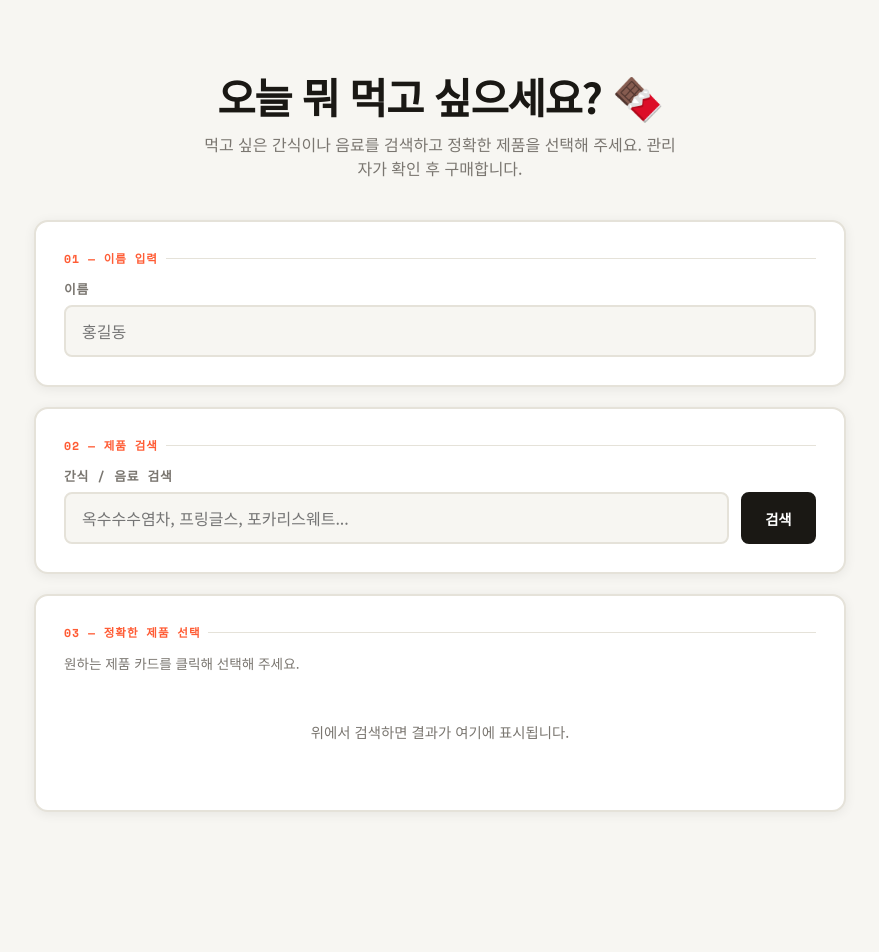
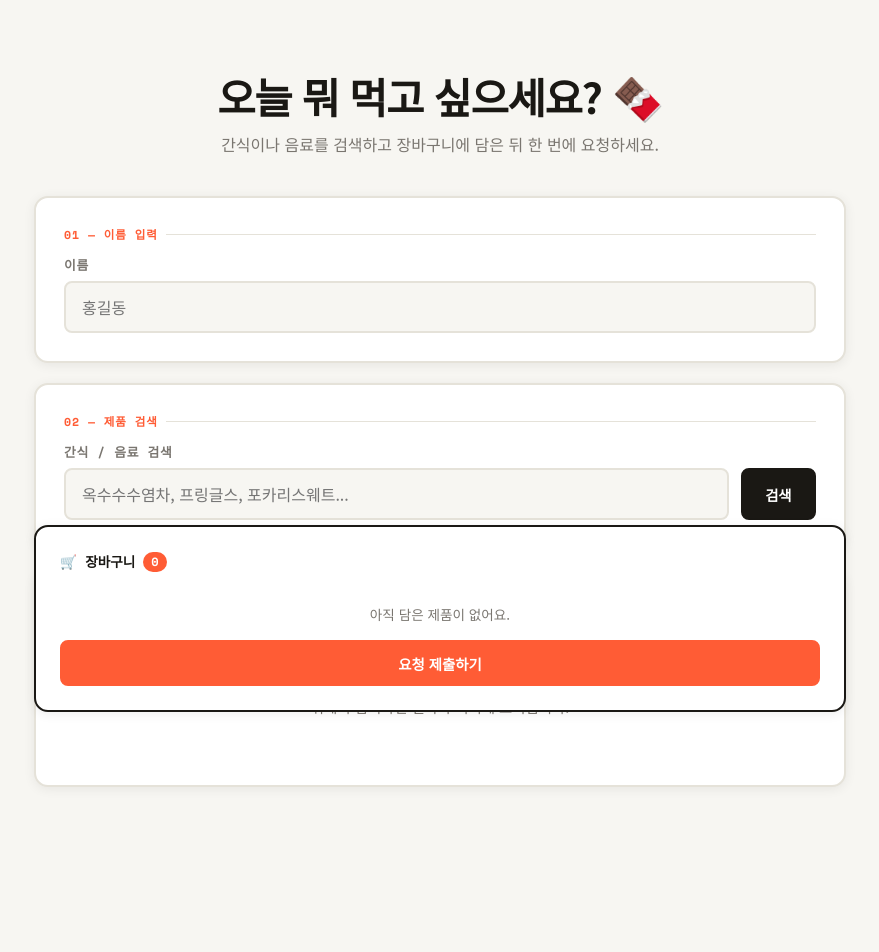
Before and after one commit to tonyjun10/snack-app, a Flask app: page / in a window 1280 px wide. Shown: the part 64-1016 px from the top of the page, without its empty margins (200-1079 px from the left). Before the commit the page ends 876 px from the top, so only its background shows below. Run offline with Flask 3, Linux system fonts and the light colour scheme.

Commit message:
index.html

```diff
--- a/templates/index.html
+++ b/templates/index.html
@@ -12,12 +12,7 @@
   line-height: 1.2;
   margin-bottom: 0.6rem;
 }
-.hero p {
-  color: var(--text-muted);
-  font-size: 1rem;
-  max-width: 480px;
-  margin: 0 auto;
-}
+.hero p { color: var(--text-muted); font-size: 1rem; max-width: 480px; margin: 0 auto; }
 
 .step-card {
   background: var(--surface);
@@ -39,23 +34,15 @@
   align-items: center;
   gap: 0.5rem;
 }
-.step-num::after {
-  content: '';
-  flex: 1;
-  height: 1px;
-  background: var(--border);
-}
+.step-num::after { content: ''; flex: 1; height: 1px; background: var(--border); }
 
-.search-row {
-  display: flex;
-  gap: 0.75rem;
-}
+.search-row { display: flex; gap: 0.75rem; }
 .search-row .form-input { flex: 1; }
 
 /* Product grid */
 .product-grid {
   display: grid;
-  grid-template-columns: repeat(auto-fill, minmax(200px, 1fr));
+  grid-template-columns: repeat(auto-fill, minmax(180px, 1fr));
   gap: 1rem;
   margin-top: 1.25rem;
 }
@@ -68,133 +55,138 @@
   transition: all 0.18s;
   display: flex;
   flex-direction: column;
+  position: relative;
 }
-.product-card:hover {
-  border-color: var(--text);
-  transform: translateY(-2px);
-  box-shadow: 0 6px 20px rgba(0,0,0,0.1);
+.product-card:hover { border-color: var(--text); transform: translateY(-2px); box-shadow: 0 6px 20px rgba(0,0,0,0.1); }
+.product-card.in-cart { border-color: var(--green); box-shadow: 0 0 0 3px var(--green-soft); }
+.product-img { width: 100%; aspect-ratio: 1; object-fit: contain; background: var(--bg); padding: 0.5rem; }
+.product-body { padding: 0.75rem; flex: 1; display: flex; flex-direction: column; gap: 0.3rem; }
+.product-name { font-size: 0.83rem; font-weight: 600; line-height: 1.35; display: -webkit-box; -webkit-line-clamp: 2; -webkit-box-orient: vertical; overflow: hidden; }
+.product-brand { font-size: 0.73rem; color: var(--text-muted); }
+.product-price { font-family: var(--font-mono); font-weight: 700; font-size: 0.85rem; color: var(--accent); margin-top: auto; padding-top: 0.4rem; }
+.product-source { font-size: 0.68rem; color: var(--text-muted); font-family: var(--font-mono); }
+
+.cart-badge {
+  position: absolute;
+  top: 0.4rem; right: 0.4rem;
+  background: var(--green);
+  color: white;
+  border-radius: 50%;
+  width: 24px; height: 24px;
+  font-size: 0.75rem;
+  display: none;
+  align-items: center;
+  justify-content: center;
+  font-weight: 700;
 }
-.product-card.selected {
-  border-color: var(--accent);
-  box-shadow: 0 0 0 3px var(--accent-soft), 0 4px 16px rgba(255,92,53,0.15);
+.product-card.in-cart .cart-badge { display: flex; }
+
+/* Cart panel */
+.cart-panel {
+  background: var(--surface);
+  border: 2px solid var(--text);
+  border-radius: var(--radius);
+  padding: 1.5rem;
+  margin-bottom: 1.25rem;
+  box-shadow: var(--shadow);
+  position: sticky;
+  bottom: 1.5rem;
+  z-index: 50;
 }
-.product-img {
-  width: 100%;
-  aspect-ratio: 1;
-  object-fit: contain;
-  background: var(--bg);
-  padding: 0.5rem;
+.cart-header {
+  display: flex;
+  align-items: center;
+  justify-content: space-between;
+  margin-bottom: 1rem;
 }
-.product-body {
-  padding: 0.75rem;
-  flex: 1;
-  display: flex;
-  flex-direction: column;
-  gap: 0.3rem;
-}
-.product-name {
-  font-size: 0.85rem;
-  font-weight: 600;
-  line-height: 1.35;
-  display: -webkit-box;
-  -webkit-line-clamp: 2;
-  -webkit-box-orient: vertical;
-  overflow: hidden;
-}
-.product-brand {
-  font-size: 0.75rem;
-  color: var(--text-muted);
-}
-.product-price {
+.cart-title {
   font-family: var(--font-mono);
   font-weight: 700;
-  font-size: 0.88rem;
-  color: var(--accent);
-  margin-top: auto;
-  padding-top: 0.4rem;
+  font-size: 0.85rem;
+  display: flex;
+  align-items: center;
+  gap: 0.5rem;
 }
-.product-source {
-  font-size: 0.68rem;
+.cart-count-bubble {
+  background: var(--accent);
+  color: #fff;
+  border-radius: 999px;
+  padding: 0.1rem 0.5rem;
+  font-size: 0.75rem;
+}
+.cart-items { display: flex; flex-direction: column; gap: 0.6rem; margin-bottom: 1.25rem; }
+.cart-item {
+  display: flex;
+  align-items: center;
+  gap: 0.75rem;
+  padding: 0.6rem 0.75rem;
+  background: var(--bg);
+  border-radius: 8px;
+  border: 1.5px solid var(--border);
+}
+.cart-item-img { width: 44px; height: 44px; object-fit: contain; border-radius: 5px; background: #fff; flex-shrink: 0; }
+.cart-item-info { flex: 1; min-width: 0; }
+.cart-item-name { font-size: 0.82rem; font-weight: 600; white-space: nowrap; overflow: hidden; text-overflow: ellipsis; }
+.cart-item-meta { font-size: 0.72rem; color: var(--text-muted); }
+.cart-item-remove {
+  background: none;
+  border: 1.5px solid var(--border);
+  border-radius: 5px;
   color: var(--text-muted);
-  font-family: var(--font-mono);
+  cursor: pointer;
+  padding: 0.2rem 0.45rem;
+  font-size: 0.8rem;
+  flex-shrink: 0;
+  transition: all 0.15s;
 }
-.product-check {
-  display: none;
-  position: absolute;
-  top: 0.5rem; right: 0.5rem;
-  background: var(--accent);
-  color: white;
-  border-radius: 50%;
-  width: 22px; height: 22px;
-  font-size: 0.7rem;
-  align-items: center;
-  justify-content: center;
-}
-.product-card.selected .product-check { display: flex; }
-.product-card { position: relative; }
+.cart-item-remove:hover { border-color: #ff4d4f; color: #ff4d4f; }
 
-/* Selected preview */
-.selected-preview {
-  display: flex;
-  align-items: flex-start;
-  gap: 1rem;
-  padding: 1rem;
-  background: var(--accent-soft);
-  border: 2px solid var(--accent);
-  border-radius: 10px;
-  margin-top: 1rem;
-}
-.selected-preview img {
-  width: 72px; height: 72px;
-  object-fit: contain;
-  border-radius: 6px;
-  background: #fff;
-  flex-shrink: 0;
-}
-.selected-preview-info { flex: 1; }
-.selected-preview-name { font-weight: 700; font-size: 0.9rem; }
-.selected-preview-meta { font-size: 0.78rem; color: var(--text-muted); margin-top: 0.2rem; }
+.cart-empty { text-align: center; color: var(--text-muted); font-size: 0.85rem; padding: 1rem 0; }
 
-/* Loading & empty states */
-.state-msg {
-  text-align: center;
-  padding: 2.5rem 1rem;
-  color: var(--text-muted);
-  font-size: 0.9rem;
-}
-.spinner {
-  display: inline-block;
-  width: 20px; height: 20px;
-  border: 2px solid var(--border);
-  border-top-color: var(--text);
-  border-radius: 50%;
-  animation: spin 0.7s linear infinite;
-  margin-right: 0.5rem;
-  vertical-align: middle;
-}
+.cart-actions { display: flex; gap: 0.75rem; align-items: center; }
+.cart-actions .btn { flex: 1; justify-content: center; }
+
+/* State messages */
+.state-msg { text-align: center; padding: 2.5rem 1rem; color: var(--text-muted); font-size: 0.9rem; }
+.spinner { display: inline-block; width: 18px; height: 18px; border: 2px solid var(--border); border-top-color: var(--text); border-radius: 50%; animation: spin 0.7s linear infinite; margin-right: 0.5rem; vertical-align: middle; }
 @keyframes spin { to { transform: rotate(360deg); } }
 
+/* Add to cart button on card */
+.add-to-cart-btn {
+  display: block;
+  width: calc(100% - 1.5rem);
+  margin: 0 0.75rem 0.75rem;
+  padding: 0.4rem;
+  background: var(--green-soft);
+  color: var(--green);
+  border: 1.5px solid var(--green);
+  border-radius: 6px;
+  font-size: 0.78rem;
+  font-weight: 700;
+  font-family: var(--font-body);
+  cursor: pointer;
+  transition: all 0.15s;
+  text-align: center;
+}
+.add-to-cart-btn:hover { background: var(--green); color: #fff; }
+.product-card.in-cart .add-to-cart-btn { background: var(--green); color: #fff; }
+
 /* Success screen */
-.success-screen {
-  text-align: center;
-  padding: 3rem 2rem;
-}
-.success-icon {
-  font-size: 3.5rem;
-  margin-bottom: 1rem;
-  display: block;
-  animation: pop 0.4s cubic-bezier(0.175, 0.885, 0.32, 1.275);
-}
+.success-screen { text-align: center; padding: 3rem 2rem; }
+.success-icon { font-size: 3.5rem; margin-bottom: 1rem; display: block; animation: pop 0.4s cubic-bezier(0.175, 0.885, 0.32, 1.275); }
 @keyframes pop { from { transform: scale(0.5); opacity: 0; } to { transform: scale(1); opacity: 1; } }
 .success-screen h2 { font-size: 1.6rem; font-weight: 700; margin-bottom: 0.5rem; }
 .success-screen p { color: var(--text-muted); }
+.success-items { margin: 1.5rem auto; max-width: 360px; text-align: left; display: flex; flex-direction: column; gap: 0.5rem; }
+.success-item { display: flex; align-items: center; gap: 0.6rem; padding: 0.5rem 0.75rem; background: var(--green-soft); border: 1.5px solid #95de64; border-radius: 8px; font-size: 0.85rem; }
+.success-item img { width: 36px; height: 36px; object-fit: contain; border-radius: 4px; background: #fff; }
 {% endblock %}
 
 {% block content %}
 {% set t = {
   'ko': {
     'h1': '오늘 뭐 먹고 싶으세요? 🍫',
-    'sub': '먹고 싶은 간식이나 음료를 검색하고 정확한 제품을 선택해 주세요. 관리자가 확인 후 구매합니다.',
+    'sub': '간식이나 음료를 검색하고 장바구니에 담은 뒤 한 번에 요청하세요.',
     'step1': '01 — 이름 입력',
     'name_label': '이름',
     'name_placeholder': '홍길동',
@@ -202,59 +194,67 @@
     'search_label': '간식 / 음료 검색',
     'search_placeholder': '옥수수수염차, 프링글스, 포카리스웨트...',
     'search_btn': '검색',
-    'step3': '03 — 정확한 제품 선택',
-    'step3_hint': '원하는 제품 카드를 클릭해 선택해 주세요.',
-    'step4': '04 — 요청 확정',
-    'confirm_btn': '이 제품 요청하기',
+    'step3': '03 — 제품 선택 후 장바구니 추가',
+    'step3_hint': '원하는 제품의 [장바구니 추가] 버튼을 눌러 담으세요. 여러 개 추가 가능합니다.',
+    'add_to_cart': '+ 장바구니 추가',
+    'in_cart': '✓ 담김',
+    'cart_title': '장바구니',
+    'cart_empty': '아직 담은 제품이 없어요.',
+    'remove': '제거',
+    'submit_btn': '요청 제출하기',
     'searching': '검색 중...',
     'no_results': '결과가 없습니다. 다른 검색어를 입력해 보세요.',
     'search_first': '위에서 검색하면 결과가 여기에 표시됩니다.',
     'name_required': '이름을 먼저 입력해 주세요.',
-    'select_required': '제품을 선택해 주세요.',
+    'cart_empty_warn': '장바구니가 비어 있습니다. 제품을 추가해 주세요.',
     'success_title': '요청 완료! 🎉',
-    'success_msg': '관리자가 확인 후 구매 예정입니다. 감사합니다!',
+    'success_msg': '아래 제품들을 요청했습니다. 관리자가 확인 후 구매 예정입니다.',
     'new_request': '새 요청하기',
-    'selected': '선택된 제품',
-    'source': '출처',
-    'view_product': '제품 보기',
+    'view_product': '보기 ↗',
+    'items_label': '개 제품',
   },
   'en': {
     'h1': "What's your snack today? 🍫",
-    'sub': 'Search for a snack or drink and pick the exact product. The admin will review and purchase.',
+    'sub': 'Search for snacks or drinks, add them to your cart, then submit all at once.',
     'step1': '01 — Your Name',
     'name_label': 'Name',
     'name_placeholder': 'Jane Smith',
-    'step2': '02 — Search for a Product',
+    'step2': '02 — Search for Products',
     'search_label': 'Snack / Drink Search',
     'search_placeholder': 'Corn Silk Tea, Pringles, Pocari Sweat...',
     'search_btn': 'Search',
-    'step3': '03 — Pick the Exact Product',
-    'step3_hint': 'Click a product card to select it.',
-    'step4': '04 — Confirm Request',
-    'confirm_btn': 'Request This Product',
+    'step3': '03 — Add Products to Cart',
+    'step3_hint': 'Click [Add to Cart] on any product. You can add multiple items.',
+    'add_to_cart': '+ Add to Cart',
+    'in_cart': '✓ Added',
+    'cart_title': 'Cart',
+    'cart_empty': 'Your cart is empty.',
+    'remove': 'Remove',
+    'submit_btn': 'Submit Request',
     'searching': 'Searching...',
     'no_results': 'No results found. Try a different search term.',
     'search_first': 'Search above and results will appear here.',
     'name_required': 'Please enter your name first.',
-    'select_required': 'Please select a product.',
+    'cart_empty_warn': 'Your cart is empty. Add at least one product.',
     'success_title': 'Request Submitted! 🎉',
-    'success_msg': 'The admin will review and purchase it soon. Thank you!',
+    'success_msg': 'The following items have been requested. The admin will review and purchase them.',
     'new_request': 'New Request',
-    'selected': 'Selected Product',
-    'source': 'Source',
-    'view_product': 'View Product',
+    'view_product': 'View ↗',
+    'items_label': ' items',
   }
 } %}
 {% set tx = t[lang] %}
 
 <div class="container">
-  <!-- Success screen (hidden by default) -->
-  <div id="successScreen" class="success-screen" style="display:none;">
-    <span class="success-icon">🎉</span>
-    <h2 id="successTitle">{{ tx.success_title }}</h2>
-    <p id="successMsg">{{ tx.success_msg }}</p>
-    <br>
-    <button class="btn btn-primary" onclick="resetForm()">{{ tx.new_request }}</button>
+  <!-- Success screen -->
+  <div id="successScreen" style="display:none;">
+    <div class="success-screen">
+      <span class="success-icon">🎉</span>
+      <h2>{{ tx.success_title }}</h2>
+      <p>{{ tx.success_msg }}</p>
+      <div class="success-items" id="successItems"></div>
+      <button class="btn btn-primary" onclick="resetForm()">{{ tx.new_request }}</button>
+    </div>
   </div>
 
   <!-- Main form -->
@@ -283,9 +283,7 @@
           <input class="form-input" id="searchInput" type="text"
                  placeholder="{{ tx.search_placeholder }}"
                  onkeydown="if(event.key==='Enter') doSearch()">
-          <button class="btn btn-primary" onclick="doSearch()" id="searchBtn">
-            {{ tx.search_btn }}
-          </button>
+          <button class="btn btn-primary" onclick="doSearch()">{{ tx.search_btn }}</button>
         </div>
       </div>
     </div>
@@ -293,20 +291,28 @@
     <!-- Step 3: Results -->
     <div class="step-card">
       <div class="step-num">{{ tx.step3 }}</div>
-      <p style="font-size:0.85rem; color:var(--text-muted); margin-bottom:0.5rem;">{{ tx.step3_hint }}</p>
+      <p style="font-size:0.83rem; color:var(--text-muted); margin-bottom:0.5rem;">{{ tx.step3_hint }}</p>
       <div id="resultsArea">
         <div class="state-msg">{{ tx.search_first }}</div>
       </div>
     </div>
 
-    <!-- Step 4: Confirm -->
-    <div class="step-card" id="confirmSection" style="display:none;">
-      <div class="step-num">{{ tx.step4 }}</div>
-      <div id="selectedPreview"></div>
-      <br>
-      <button class="btn btn-accent" style="width:100%;" onclick="submitRequest()" id="confirmBtn">
-        {{ tx.confirm_btn }}
-      </button>
+    <!-- Cart (sticky) -->
+    <div class="cart-panel" id="cartPanel">
+      <div class="cart-header">
+        <div class="cart-title">
+          🛒 {{ tx.cart_title }}
+          <span class="cart-count-bubble" id="cartCountBubble">0</span>
+        </div>
+      </div>
+      <div id="cartItems">
+        <div class="cart-empty">{{ tx.cart_empty }}</div>
+      </div>
+      <div class="cart-actions">
+        <button class="btn btn-accent" onclick="submitRequest()" id="submitBtn">
+          {{ tx.submit_btn }}
+        </button>
+      </div>
     </div>
   </div>
 </div>
@@ -316,7 +322,18 @@ const LANG = "{{ lang }}";
 const TX = {{ t | tojson }};
 const tx = TX[LANG];
 
-let selectedProduct = null;
+// cart = array of {search_term, product}
+let cart = [];
+let currentSearchTerm = "";
+
+function getCartKey(product) {
+  return product.product_name + product.price;
+}
+
+function isInCart(product) {
+  const key = getCartKey(product);
+  return cart.some(i => getCartKey(i.product) === key);
+}
 
 async function doSearch() {
   const name = document.getElementById('nameInput').value.trim();
@@ -324,10 +341,9 @@ async function doSearch() {
   if (!name) { alert(tx.name_required); return; }
   if (!query) return;
 
+  currentSearchTerm = query;
   const resultsArea = document.getElementById('resultsArea');
   resultsArea.innerHTML = `<div class="state-msg"><span class="spinner"></span>${tx.searching}</div>`;
-  document.getElementById('confirmSection').style.display = 'none';
-  selectedProduct = null;
 
   try {
     const resp = await fetch(`/search?q=${encodeURIComponent(query)}&lang=${LANG}`);
@@ -340,21 +356,27 @@ async function doSearch() {
 
     const grid = document.createElement('div');
     grid.className = 'product-grid';
-    products.forEach((p, i) => {
+    products.forEach(p => {
+      const inCart = isInCart(p);
       const card = document.createElement('div');
-      card.className = 'product-card';
-      card.dataset.idx = i;
+      card.className = 'product-card' + (inCart ? ' in-cart' : '');
+      card.dataset.key = getCartKey(p);
       card.innerHTML = `
-        <div class="product-check">✓</div>
-        <img class="product-img" src="${p.image_url || 'https://placehold.co/200x200/f7f6f2/7a7670?text=No+Image'}"
-             alt="${p.product_name}" onerror="this.src='https://placehold.co/200x200/f7f6f2/7a7670?text=No+Image'">
+        <div class="cart-badge">✓</div>
+        <img class="product-img"
+             src="${p.image_url || 'https://placehold.co/200x200/f7f6f2/7a7670?text=No+Image'}"
+             alt="${p.product_name}"
+             onerror="this.src='https://placehold.co/200x200/f7f6f2/7a7670?text=No+Image'">
         <div class="product-body">
           <div class="product-name">${p.product_name}</div>
           ${p.brand ? `<div class="product-brand">${p.brand}</div>` : ''}
           ${p.price ? `<div class="product-price">${p.price}</div>` : ''}
           <div class="product-source">${p.source || ''}</div>
-        </div>`;
-      card.addEventListener('click', () => selectProduct(p, card));
+        </div>
+        <button class="add-to-cart-btn" onclick="toggleCart(event, this)">
+          ${inCart ? tx.in_cart : tx.add_to_cart}
+        </button>`;
+      card._product = p;
       grid.appendChild(card);
     });
     resultsArea.innerHTML = '';
@@ -364,50 +386,99 @@ async function doSearch() {
   }
 }
 
-function selectProduct(product, cardEl) {
-  document.querySelectorAll('.product-card').forEach(c => c.classList.remove('selected'));
-  cardEl.classList.add('selected');
-  selectedProduct = product;
+function toggleCart(event, btn) {
+  event.stopPropagation();
+  const card = btn.closest('.product-card');
+  const product = card._product;
+  const key = getCartKey(product);
+  const idx = cart.findIndex(i => getCartKey(i.product) === key);
 
-  const preview = document.getElementById('selectedPreview');
-  preview.innerHTML = `
-    <div class="selected-preview">
-      <img src="${product.image_url || ''}" alt="${product.product_name}"
-           onerror="this.style.display='none'">
-      <div class="selected-preview-info">
-        <div class="selected-preview-name">${product.product_name}</div>
-        <div class="selected-preview-meta">
-          ${product.brand ? product.brand + ' · ' : ''}
-          ${product.price || ''}
-        </div>
-        ${product.product_url && product.product_url !== '#'
-          ? `<a href="${product.product_url}" target="_blank" class="btn btn-ghost" style="margin-top:0.6rem; font-size:0.8rem; padding:0.3rem 0.8rem;">
-              ${tx.view_product} ↗
-             </a>`
-          : ''}
+  if (idx === -1) {
+    cart.push({ search_term: currentSearchTerm, product });
+    card.classList.add('in-cart');
+    btn.textContent = tx.in_cart;
+  } else {
+    cart.splice(idx, 1);
+    card.classList.remove('in-cart');
+    btn.textContent = tx.add_to_cart;
+  }
+  renderCart();
+}
+
+function removeFromCart(key) {
+  cart = cart.filter(i => getCartKey(i.product) !== key);
+  // Update any card in results that matches
+  document.querySelectorAll('.product-card').forEach(card => {
+    if (card.dataset.key === key) {
+      card.classList.remove('in-cart');
+      const btn = card.querySelector('.add-to-cart-btn');
+      if (btn) btn.textContent = tx.add_to_cart;
+    }
+  });
+  renderCart();
+}
+
+function renderCart() {
+  const container = document.getElementById('cartItems');
+  const bubble = document.getElementById('cartCountBubble');
+  bubble.textContent = cart.length;
+
+  if (!cart.length) {
+    container.innerHTML = `<div class="cart-empty">${tx.cart_empty}</div>`;
+    return;
+  }
+
+  container.innerHTML = '';
+  const list = document.createElement('div');
+  list.className = 'cart-items';
+  cart.forEach(item => {
+    const p = item.product;
+    const key = getCartKey(p);
+    const el = document.createElement('div');
+    el.className = 'cart-item';
+    el.innerHTML = `
+      <img class="cart-item-img"
+           src="${p.image_url || 'https://placehold.co/44x44/f7f6f2/7a7670?text=?'}"
+           onerror="this.src='https://placehold.co/44x44/f7f6f2/7a7670?text=?'">
+      <div class="cart-item-info">
+        <div class="cart-item-name">${p.product_name}</div>
+        <div class="cart-item-meta">${p.brand ? p.brand + ' · ' : ''}${p.price || ''}</div>
       </div>
-    </div>`;
-  document.getElementById('confirmSection').style.display = 'block';
-  document.getElementById('confirmSection').scrollIntoView({ behavior: 'smooth', block: 'nearest' });
+      <button class="cart-item-remove" onclick="removeFromCart('${key.replace(/'/g, "\\'")}')">✕</button>`;
+    list.appendChild(el);
+  });
+  container.appendChild(list);
 }
 
 async function submitRequest() {
-  if (!selectedProduct) { alert(tx.select_required); return; }
   const name = document.getElementById('nameInput').value.trim();
-  const searchTerm = document.getElementById('searchInput').value.trim();
   if (!name) { alert(tx.name_required); return; }
+  if (!cart.length) { alert(tx.cart_empty_warn); return; }
 
-  const btn = document.getElementById('confirmBtn');
+  const btn = document.getElementById('submitBtn');
   btn.disabled = true;
 
   try {
     const resp = await fetch('/confirm', {
       method: 'POST',
       headers: { 'Content-Type': 'application/json' },
-      body: JSON.stringify({ name, search_term: searchTerm, product: selectedProduct })
+      body: JSON.stringify({ name, items: cart })
     });
     const data = await resp.json();
     if (data.ok) {
+      // Build success item list
+      const successItems = document.getElementById('successItems');
+      successItems.innerHTML = cart.map(item => {
+        const p = item.product;
+        return `<div class="success-item">
+          <img src="${p.image_url || ''}" onerror="this.style.display='none'">
+          <div>
+            <div style="font-weight:600;font-size:0.83rem;">${p.product_name}</div>
+            <div style="font-size:0.72rem;color:var(--text-muted);">${p.price || ''}</div>
+          </div>
+        </div>`;
+      }).join('');
+
       document.getElementById('mainForm').style.display = 'none';
       document.getElementById('successScreen').style.display = 'block';
       window.scrollTo({ top: 0, behavior: 'smooth' });
@@ -421,14 +492,18 @@ async function submitRequest() {
 }
 
 function resetForm() {
+  cart = [];
+  currentSearchTerm = "";
   document.getElementById('mainForm').style.display = 'block';
   document.getElementById('successScreen').style.display = 'none';
   document.getElementById('nameInput').value = '';
   document.getElementById('searchInput').value = '';
   document.getElementById('resultsArea').innerHTML = `<div class="state-msg">${tx.search_first}</div>`;
-  document.getElementById('confirmSection').style.display = 'none';
-  selectedProduct = null;
+  renderCart();
   window.scrollTo({ top: 0, behavior: 'smooth' });
 }
+
+// Init cart display
+renderCart();
 </script>
 {% endblock %}
```
